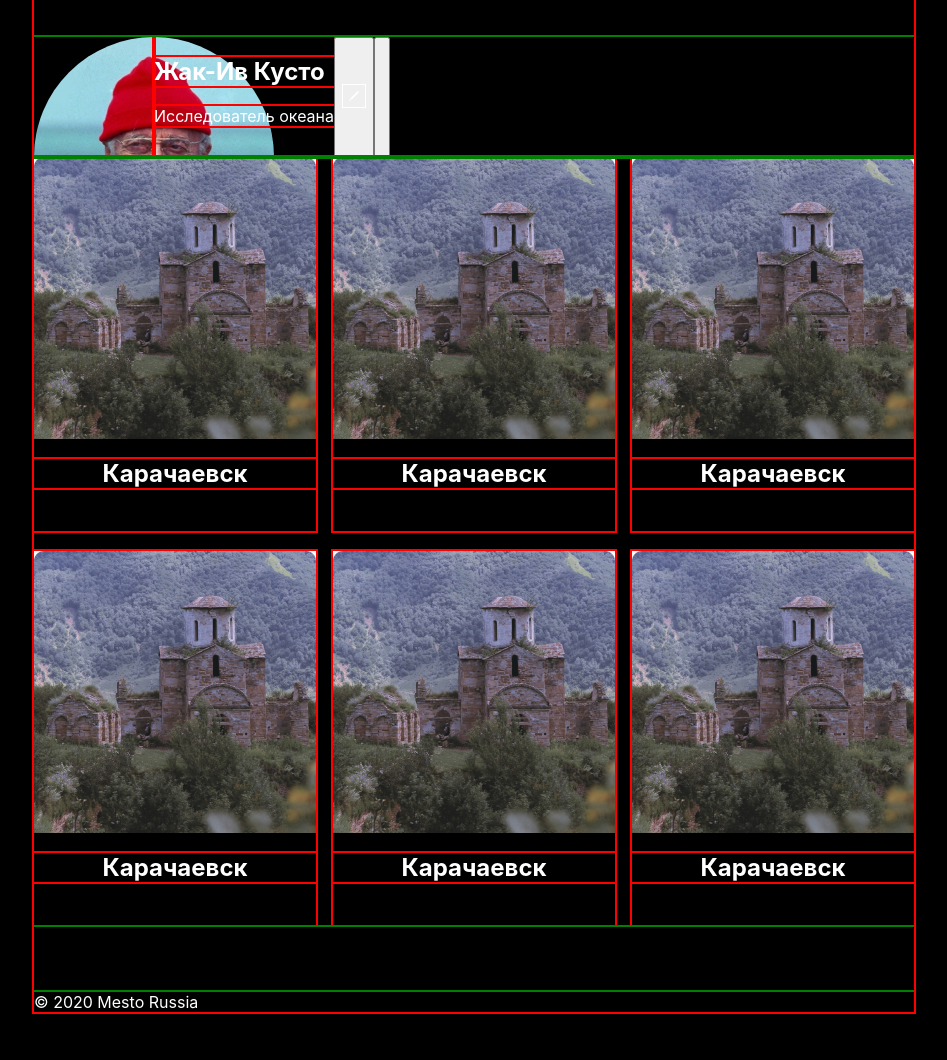
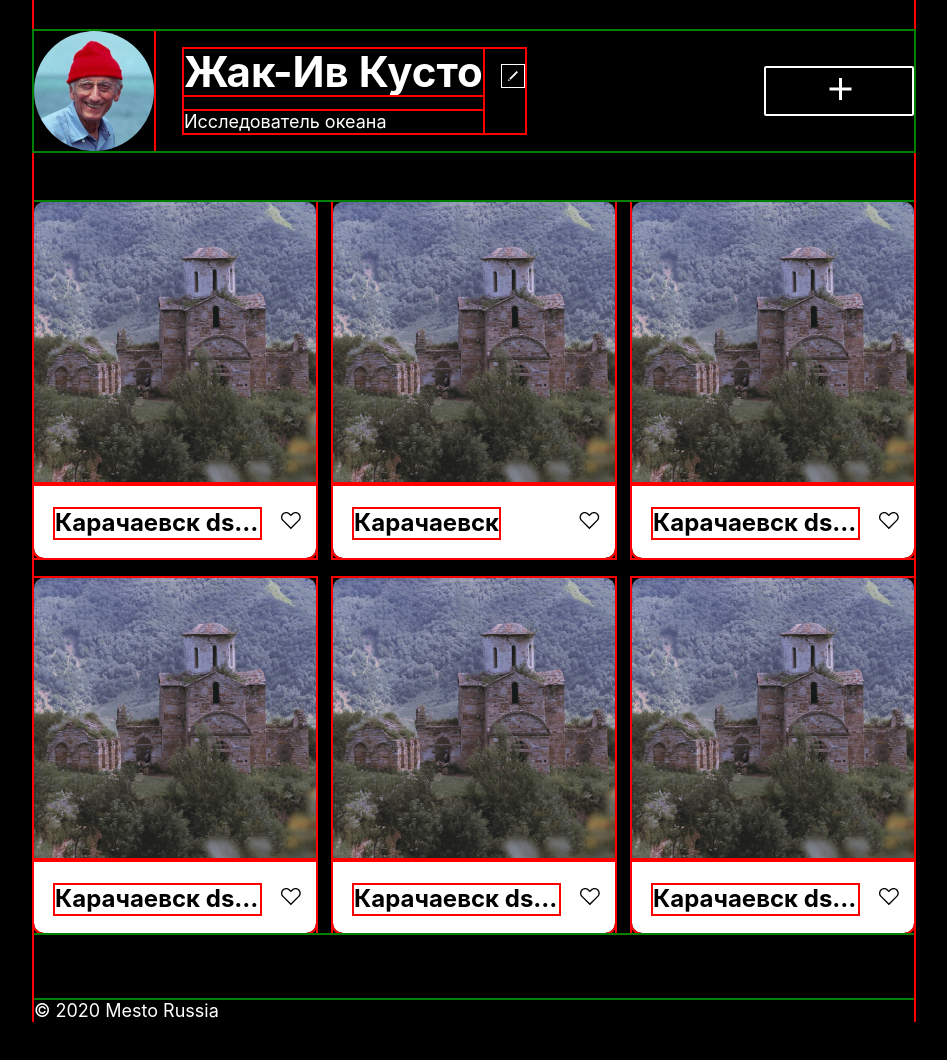
Before and after one commit to Ildar-Umedbaev/mesto, a plain HTML site: page index.html in a window 1280 px wide. Shown: the part 128-1188 px from the top of the page, without its empty margins (166-1113 px from the left). After the commit the page ends 1150 px from the top, so only its background shows below. Drawn offline with Linux system fonts and the light colour scheme.

Commit message:
Создан css декстоп

```diff
--- a/index.html
+++ b/index.html
@@ -19,65 +19,93 @@
                 <div class="avatar">
                     <img class="photo" src="./images/image.jpg" alt="Жак-Ив Кусто">
                 </div>
+                <div class="profile_info">
                     <div class="info">
                         <h1 class="title">Жак-Ив Кусто</h1>
                         <p class="subtitle">Исследователь океана</p>
                     </div>
-                <button class="edit-button">
+                    <!--<div class="edit-button">
                         <img src="/images/Edit Button.svg" alt="">
-                </button>
-                <button class="add-button">
+										</div>-->
+										<button type="button" class="edit__button"></button>
+
+                </div>
+                <!--<div class="add__button">
                     <img src="" alt="">
-                </button>
+								</div>-->
+								<button type="button" class="add__button"></button>
             </section>
             <section class="elements">
-                <article class="element">
+                <ul class="element">
+                    <li>
                         <img class="element__image" src="/images/unsplash.jpg" alt="название">
-                    <div class="">
-                        <h2>Карачаевск</h2>
-                        <img src="/images/Vector.svg" alt="Сердечко">
-                    </div>
-                </article>
-                <article class="element">
+                    </li>
+                    <li class="element__info">
+                        <h2 class="element__title">Карачаевск dsfsfsdfdfsdfsdfsdfsdfsdfsdfsfd</h2>
+                        <img class="element__like" src="/images/Vector.svg" alt="Сердечко">
+                    </li>
+                </ul>
+                <ul class="element">
+                    <li>
                         <img class="element__image" src="/images/unsplash.jpg" alt="название">
-                    <div class="">
-                        <h2>Карачаевск</h2>
-                        <img src="/images/Vector.svg" alt="Сердечко">
-                    </div>
-                </article>
-                <article class="element">
+                    </li>
+                    <li class="element__info">
+                        <h2 class="element__title">Карачаевск</h2>
+                        <img class="element__like" src="/images/Vector.svg" alt="Сердечко">
+                    </li>
+                </ul>
+                <ul class="element">
+                    <li>
                         <img class="element__image" src="/images/unsplash.jpg" alt="название">
-                    <div class="">
-                        <h2>Карачаевск</h2>
-                        <img src="/images/Vector.svg" alt="Сердечко">
-                    </div>
-                </article>
-                <article class="element">
+                    </li>
+                    <li class="element__info">
+                        <h2 class="element__title">Карачаевск dsfsfsdfdfsdfsdfsdfsdfsdfsdfsfd</h2>
+                        <img class="element__like" src="/images/Vector.svg" alt="Сердечко">
+                    </li>
+                </ul>
+                <ul class="element">
+                    <li>
                         <img class="element__image" src="/images/unsplash.jpg" alt="название">
-                    <div class="">
-                        <h2>Карачаевск</h2>
-                        <img src="/images/Vector.svg" alt="Сердечко">
-                    </div>
-                </article>
-                <article class="element">
+                    </li>
+                    <li class="element__info">
+                        <h2 class="element__title">Карачаевск dsfsfsdfdfsdfsdfsdfsdfsdfsdfsfd</h2>
+                        <img class="element__like" src="/images/Vector.svg" alt="Сердечко">
+                    </li>
+                </ul>
+                <ul class="element">
+                    <li>
                         <img class="element__image" src="/images/unsplash.jpg" alt="название">
-                    <div class="">
-                        <h2>Карачаевск</h2>
-                        <img src="/images/Vector.svg" alt="Сердечко">
-                    </div>
-                </article>
-                <article class="element">
+                    </li>
+                    <li class="element__info">
+                        <h2 class="element__title">Карачаевск dsfsfsdfdfsdfsdfsdfsdfsdfsdfsfd</h2>
+                        <img class="element__like" src="/images/Vector.svg" alt="Сердечко">
+                    </li>
+                </ul>
+                <ul class="element">
+                    <li>
                         <img class="element__image" src="/images/unsplash.jpg" alt="название">
-                    <div class="">
-                        <h2>Карачаевск</h2>
-                        <img src="/images/Vector.svg" alt="Сердечко">
-                    </div>
-                </article>
+                    </li>
+                    <li class="element__info">
+                        <h2 class="element__title">Карачаевск dsfsfsdfdfsdfsdfsdfsdfsdfsdfsfd</h2>
+                        <img class="element__like" src="/images/Vector.svg" alt="Сердечко">
+                    </li>
+                </ul>
             </section>
         </main>
         <footer class="footer">
             <p class="footer__copyright">© 2020 Mesto Russia</p>
         </footer>
+        <div class="popup">
+            <div class="popup__content">
+                <button type="button" class="popup__close"></button>
+								<h3 class="popup__title">Редактировать профиль</h3>
+								<form class="popup__form">
+									<input type="text">
+									<input type="text" class="popup__input" class="popup__input_type_title">
+									<button type="submit">Сохранить</button>
+								</form>
+            </div>
+        </div>
     </div>
 </body>
 
--- a/style.css
+++ b/style.css
@@ -1,4 +1,6 @@
 .page {
+  height: 100%;
+  position: relative;
   font-family: "Inter", Arial, sans-serif;
   background-color: black;
   color: white;
@@ -30,12 +32,19 @@ footer {
 }
 
 .page_conteiner {
+  position: absolute;
   display: block;
   max-width: 880px;
   min-width: 320px;
   min-height: 100vh;
   margin: 45px 200px 60px;
   padding: 0;
+}
+
+.header {
+  margin: 0 auto;
+  max-height: 74px;
+  width: 100%;
 }
 
 .logo {
@@ -58,44 +67,234 @@ hr {
 
 .content {
   margin-top: 40px;
-  margin-bottom: 67px;
 }
 
 .profile {
+  position: relative;
   display: flex;
-  height: 120px;
+  align-items: center;
+  max-height: 120px;
 }
 
 .avatar {
   height: 120px;
   width: 120px;
+  margin-right: 30px;
 }
 .photo {
+  max-width: 100%;
   border-radius: 50%;
 }
 
+.profile_info {
+  display: flex;
+}
+
+.info {
+  max-height: 100%;
+  margin: 0;
+}
+
+.title {
+  font-size: 42px;
+  line-height: 1.1;
+  margin: 0;
+}
+
+.subtitle {
+  font-size: 18px;
+  line-height: 1.2;
+  margin-top: 16px;
+  margin-bottom: 0;
+}
+
+.edit__button {
+  margin-top: 15px;
+  margin-left: 18px;
+  background-color: black;
+  padding: 0;
+  height: 24px;
+  width: 24px;
+  background-image: url(/images/Edit_Button.svg);
+  border: none;
+}
+
+.add__button {
+  width: 150px;
+  height: 50px;
+  padding: 0;
+  background-color: black;
+  border: 2px solid #ffffff;
+  border-radius: 2px;
+  box-sizing: border-box;
+  right: 0;
+  position: absolute;
+  text-decoration: none;
+  background-size: 150px 50px;
+  cursor: pointer;
+  margin: 0;
+}
+.add__button:before,
+.add__button:after {
+  position: absolute;
+  bottom: 14px;
+  content: " ";
+  height: 22px;
+  width: 3px;
+  background-color: #ffffff;
+}
+
+.add__button:before {
+  transform: rotate(0deg);
+}
+.add__button:after {
+  transform: rotate(90deg);
+}
+
+.add__button:hover {
+  opacity: 0.6;
+}
+
+@media screen and (max-width: 767px) {
+  .popup__close {
+    right: 0;
+  }
+}
+
 .elements {
-  width: 880px;
+  max-width: 880px;
   display: grid;
   grid-template-columns: repeat(auto-fill, 282px);
   grid-column-gap: 17px;
   grid-row-gap: 20px;
-  margin-right: auto;
-  margin-left: auto;
-  margin-bottom: 0;
-  list-style-type: none;
   padding: 0;
+  margin-top: 51px;
 }
 
 .element {
-  text-align: center;
+  display: block;
   padding: 0;
-  flex-direction: column;
-  justify-content: space-between;
-  align-items: center;
+  height: 100%;
+  margin: 0;
+  list-style-type: none;
 }
 
 .element__image {
   width: 100%;
   display: block;
+  border-radius: 10px 10px 0 0;
 }
+
+.element__info {
+  display: flex;
+  background-color: #ffffff;
+  margin: 0;
+  border-radius: 0 0 10px 10px;
+  align-items: center;
+  justify-content: space-between;
+}
+
+.element__title {
+  color: black;
+  font-size: 24px;
+  line-height: 1.2;
+  text-overflow: ellipsis;
+  white-space: nowrap;
+  overflow: hidden;
+  margin-left: 21px;
+  margin-top: 25px;
+}
+
+.element__like {
+  margin: auto 15px auto 21px;
+  height: 18px;
+  width: 21px;
+  border-radius: 0px;
+}
+
+.footer {
+  margin-top: 67px;
+}
+.footer__copyright {
+  margin: 0;
+  font-size: 18px;
+  line-height: 1.2;
+}
+
+.popup {
+  display: none;
+  font-family: "Inter", Arial, sans-serif;
+  align-items: center;
+  justify-content: center;
+  background-color: rgb(0, 0, 0, 0.5);
+  position: fixed;
+  top: 0;
+  right: 0;
+  bottom: 0;
+  left: 0;
+}
+
+.popup__content {
+  max-width: 430px;
+  min-height: 330px;
+  width: 100%;
+  background-color: #ffffff;
+  border-radius: 10px;
+  position: relative;
+  box-sizing: border-box;
+  padding: 36px;
+}
+
+@media screen and (max-width: 767px) {
+  .popup__content {
+    width: 100%;
+    max-width: none;
+    height: 100%;
+    margin-top: 73px;
+  }
+}
+
+.popup__close {
+  width: 40px;
+  text-decoration: none;
+  background-size: 40px 40px;
+  border: none;
+  position: absolute;
+  top: -36px;
+  right: -34px;
+  padding: 0;
+  margin: 0;
+  cursor: pointer;
+}
+
+.popup__close:hover {
+  opacity: 0.6;
+}
+
+.popup__close:before,
+.popup__close:after {
+  position: absolute;
+  content: " ";
+  height: 40px;
+  width: 3px;
+  background-color: #ffffff;
+}
+.popup__close:before {
+  transform: rotate(45deg);
+}
+.popup__close:after {
+  transform: rotate(-45deg);
+}
+
+@media screen and (max-width: 767px) {
+  .popup__close {
+    right: 0;
+  }
+}
+
+.popup__title {
+  font-size: 24px;
+  line-height: 1.2;
+  color: #000000;
+  font-weight: 900;
+}
```
Also changed, not shown: images/Edit_Button-1.svg (renamed from images/Edit Button-1.svg), images/Edit_Button-2.svg (renamed from images/Edit Button-2.svg), images/Edit_Button.svg (renamed from images/Edit Button.svg). Lines whose indentation alone changed are shown as unchanged.
